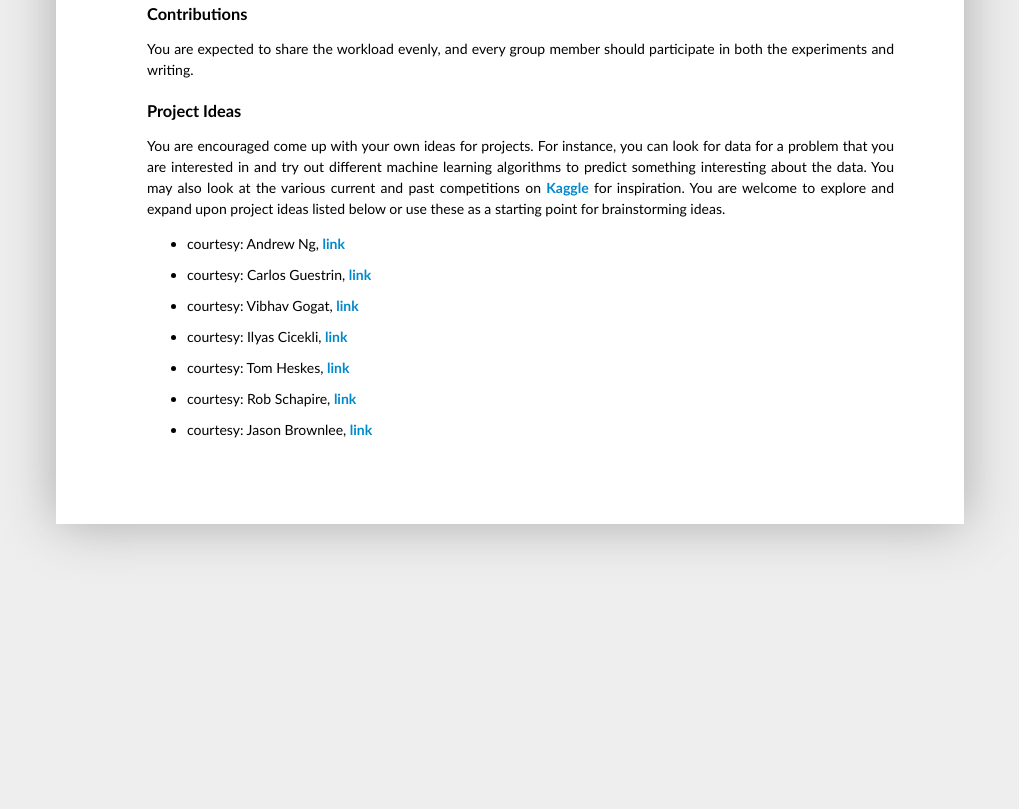
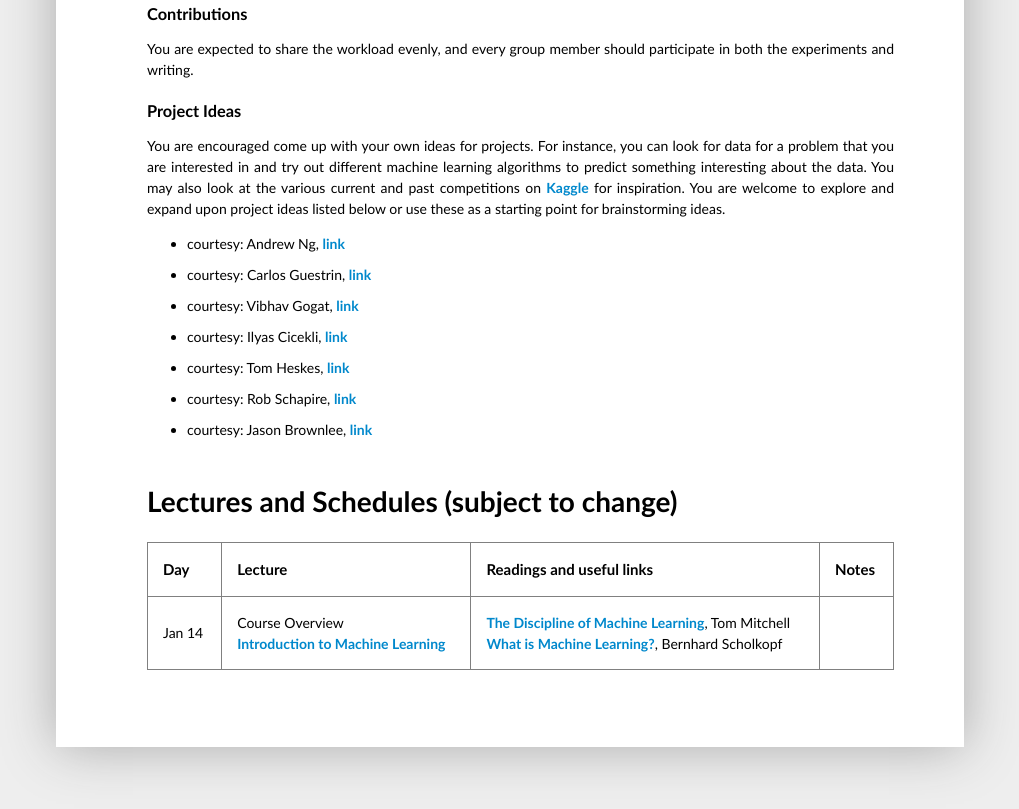
Before and after one commit to mallahyari/mallahyari.github.io, a plain HTML site: page mehdi/teaching/cs4520/index.html in a window 1280 px wide. Shown: the part 2616-3425 px from the top of the page, without its empty margins (130-1149 px from the left). Before the commit the page ends 3210 px from the top, so only its background shows below. Drawn offline with Linux system fonts and the light colour scheme.

Commit message:
lectures updated

```diff
--- a/mehdi/teaching/cs4520/index.html
+++ b/mehdi/teaching/cs4520/index.html
@@ -360,10 +360,36 @@
 
     </div> <!-- finalProject-->
 
+    <!-- course div -->
+    <div class="schedule">
+      <h2>Lectures and Schedules (subject to change)</h2>
+      <table class="schtable" border="1">
+        <tr>
+          <th>Day</th>
+          <th>Lecture</th>
+          <th>Readings and useful links</th>
+          <th>Notes</th>
+        </tr>
+        <tr>
+          <td>Jan 14</td>
+          <td>Course Overview
+            <br>
+            <a href="slides/lecture1.pdf">Introduction to Machine Learning</a>
+          </td>
+          <td>
+            <a href="http://www.cs.cmu.edu/%7Etom/pubs/MachineLearning.pdf">The Discipline of Machine Learning</a>, Tom
+            Mitchell
+            <br>
+            <a href="http://www.youtube.com/watch?v=ZT8LszMo0D4">What is Machine Learning?</a>, Bernhard Scholkopf</td>
+          <td></td>
+        </tr>
+      </table>
+
+    </div>
+    <!-- course div end-->
 
 
-
-    <!-- course div -->
+    <!-- old course div -->
     <!-- <div class="schedule">
       <h2>Lectures and Schedules (subject to change)</h2>
       <table class="schtable" border="1">
```
Also changed, not shown: 6 other files.
